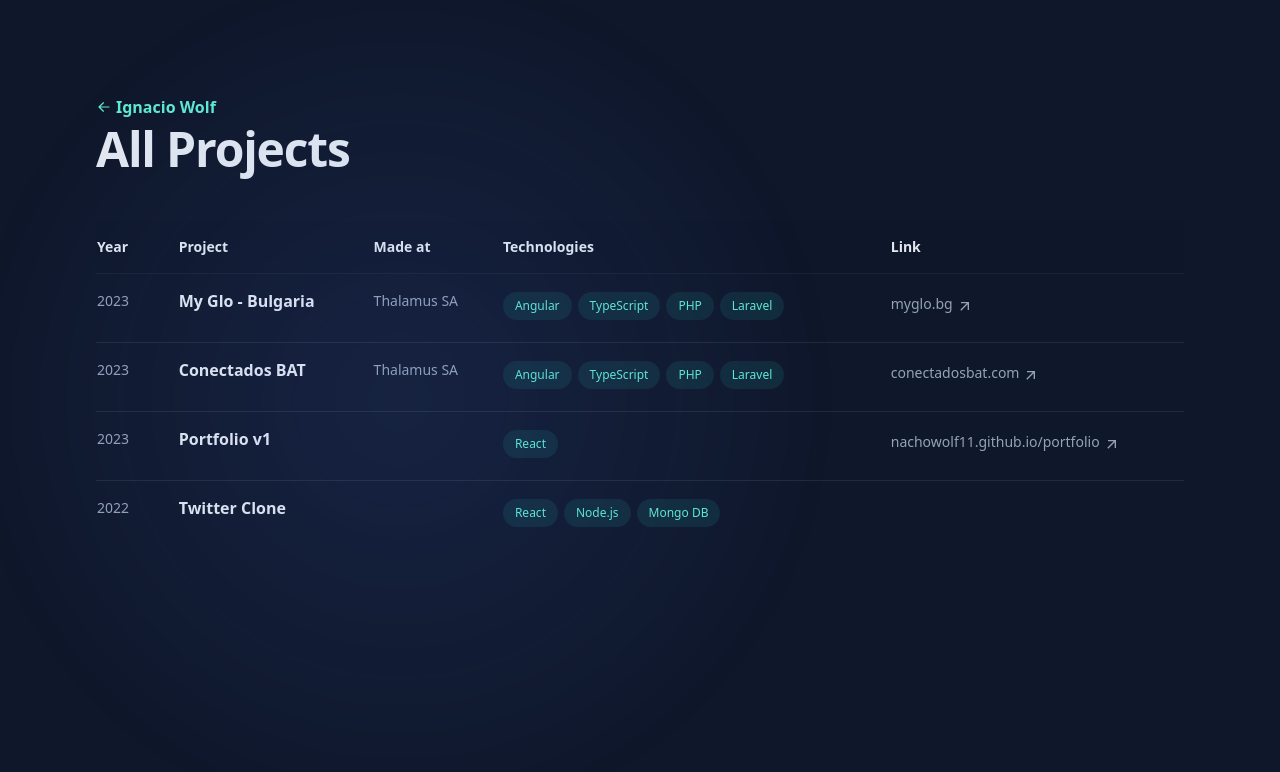
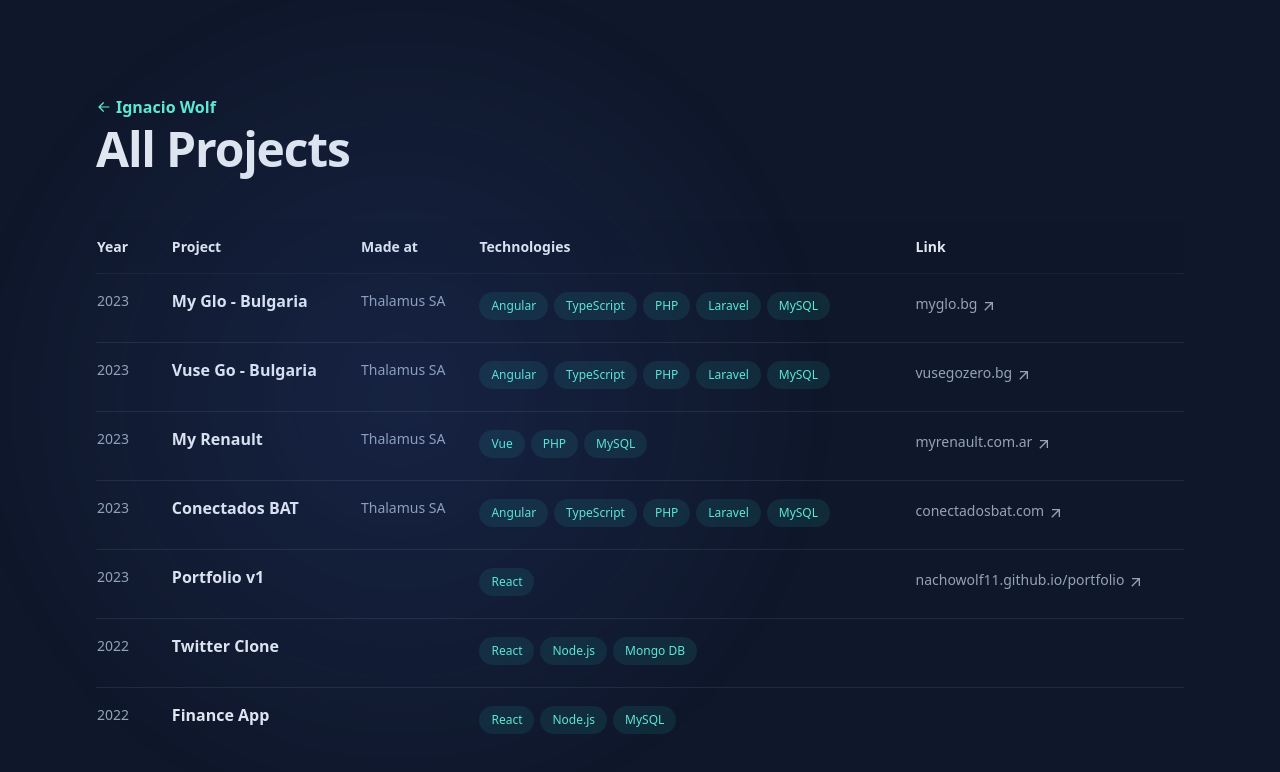
Before and after one commit to nachowolf11/porfolio-nextjs13, a Next.js app: page /en/archive in a window 1280 px wide. Shown: the top 772 px of the page. Built offline with nearby package versions, Linux system fonts and the light colour scheme.

Commit message:
Add new projects

```diff
--- a/messages/en.json
+++ b/messages/en.json
@@ -44,6 +44,9 @@
             "name":"My Glo - Bulgaria",
             "description": "The BAT Bulgaria e-commerce platform for the Glo electronic cigarette brand encompasses all the features that a modern e-commerce store should have. One of the most significant contributions to the project has been the implementation of the discount system, both automatic and manual. These discounts are applied intelligently, either when the user meets certain specific conditions or when they enter a discount code during the purchase process."
         },
+        "vuse":{
+            "name":"Vuse Go - Bulgaria"
+        },
         "conectados":{
             "name":"Conectados BAT",
             "description": "The sales incentive program targets the retail staff, where monthly sales targets for each store are published, offering rewards upon achievement. My role in this project involves maintaining the application and implementing additional features as requested."
@@ -55,6 +58,12 @@
         "twitter":{
             "name":"Twitter Clone",
             "description": "Application that replicates the main functionalities of Twitter. It includes the entire authentication section, the ability to tweet, like, and retweet. It also features a personal profile where you can view your tweets, the ones you liked, and retweeted."
+        },
+        "financeapp":{
+            "name":"Finance App"
+        },
+        "myrenault":{
+            "name":"My Renault"
         }
     },
     "archive":{
--- a/messages/es.json
+++ b/messages/es.json
@@ -44,6 +44,9 @@
             "name":"My Glo - Bulgaria",
             "description": "E-commerce de BAT Bulgaria para la marca de cigarrillos electrónicos Glo, que ofrece toda característica que un comercio electrónico moderno debería tener. Una de las contribuciones más significativas al proyecto ha sido la implementación del sistema de descuentos, tanto automáticos como manuales. Estos descuentos se aplican de manera inteligente, ya sea cuando el usuario cumple ciertas condiciones específicas o cuando ingresa un código de descuento durante el proceso de compra."
         },
+        "vuse":{
+            "name":"Vuse Go - Bulgaria"
+        },
         "conectados":{
             "name":"Conectados BAT",
             "description": "Programa de incentivo de ventas para el staff de tiendas con venta al público. En ella se publican objetivos de ventas mensuales a cumplir por el local, lo que permite acceder a premios en caso de cumplirlos. Mi rol en este proyecto es dar mantenimiento a la aplicacion e implementar pequeñas características adicionales que se solicitan agregar."
@@ -55,6 +58,12 @@
         "twitter":{
             "name":"Clon de Twitter",
             "description": "Aplicación que replica las principales funcionalidades de Twitter. Contiene todo el apartado de autenticación, la posibilidad de Twittear, dar likes, retwittear. Tambien el perfil personal en donde puede visualizar tus tweets, los que likeaste y retwitteaste."
+        },
+        "financeapp":{
+            "name":"Finance App"
+        },
+        "myrenault":{
+            "name":"My Renault"
         }
     },
     "archive":{
--- a/src/data/projectsArchive.ts
+++ b/src/data/projectsArchive.ts
@@ -5,8 +5,26 @@
         name: 'myglo.name',
         url: 'https://myglo.bg',
         description: 'myglo.description',
-        technologies: ['Angular', 'TypeScript', 'PHP', 'Laravel'],
+        technologies: ['Angular', 'TypeScript', 'PHP', 'Laravel', 'MySQL'],
         imageUrl: '/projects/myglobg.jpg',
+        company:'Thalamus SA',
+        year: 2023
+      },
+      {
+        name: 'vuse.name',
+        url: 'https://vusegozero.bg',
+        description: 'vuse.description',
+        technologies: ['Angular', 'TypeScript', 'PHP', 'Laravel', 'MySQL'],
+        imageUrl: '',
+        company:'Thalamus SA',
+        year: 2023
+      },
+      {
+        name: 'myrenault.name',
+        url: 'https://myrenault.com.ar',
+        description: 'myrenault.description',
+        technologies: ['Vue', 'PHP', 'MySQL'],
+        imageUrl: '',
         company:'Thalamus SA',
         year: 2023
       },
@@ -14,7 +32,7 @@
         name: 'conectados.name',
         url: 'https://conectadosbat.com',
         description: 'conectados.description',
-        technologies: ['Angular', 'TypeScript', 'PHP', 'Laravel'],
+        technologies: ['Angular', 'TypeScript', 'PHP', 'Laravel', 'MySQL'],
         imageUrl: '/projects/conectados.jpg',
         company:'Thalamus SA',
         year: 2023
@@ -36,5 +54,14 @@
         imageUrl: '',
         company:'',
         year: 2022
+      },
+      {
+        name: 'financeapp.name',
+        url: '',
+        description: 'financeapp.description',
+        technologies: ['React', 'Node.js', 'MySQL'],
+        imageUrl: '',
+        company:'',
+        year: 2022
       }
 ]
```
